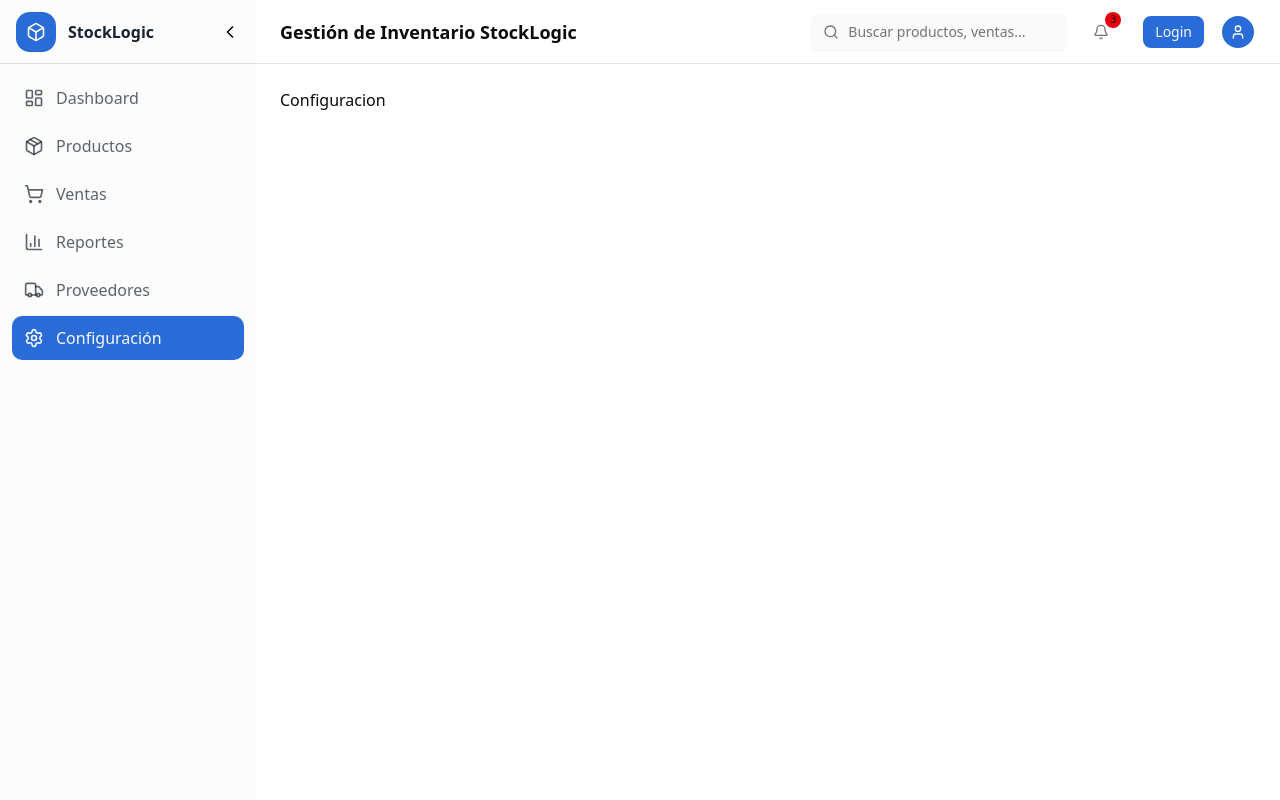
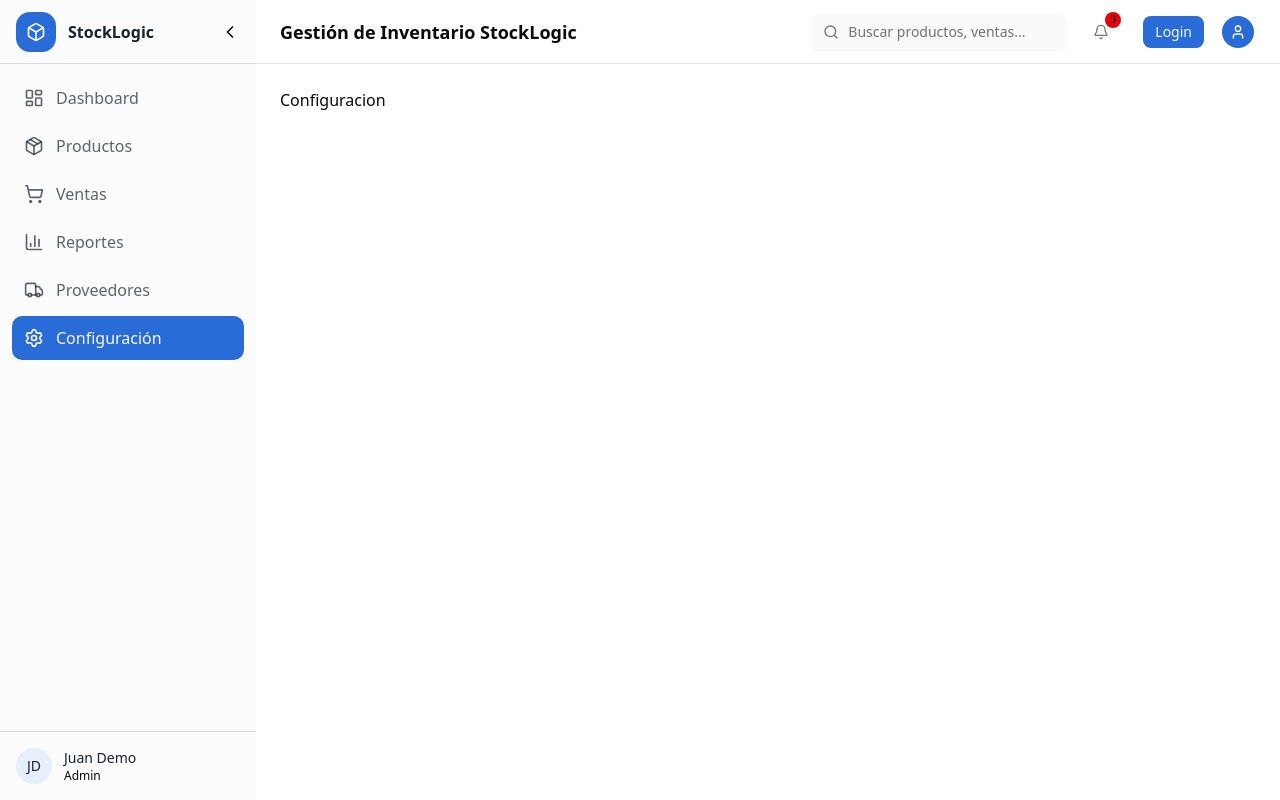
Before and after one commit to Fennex10/StockLogic, a React (Vite) app: page /configuracion in a window 1280 px wide. Built offline with nearby package versions, Linux system fonts and the light colour scheme.

Commit message:
fixed and updated

```diff
--- a/package.json
+++ b/package.json
@@ -21,6 +21,7 @@
     "react": "^19.2.0",
     "react-dom": "^19.2.0",
     "react-router": "^7.13.0",
+    "recharts": "^3.7.0",
     "sonner": "^2.0.7",
     "tailwind-merge": "^3.4.0",
     "tailwindcss": "^4.1.18",
--- a/src/auth/actions/forgot-password.action.ts
+++ b/src/auth/actions/forgot-password.action.ts
@@ -0,0 +1,17 @@
+import { stockLogicApi } from "@/api/stockLogicApi"
+import type { AuthResponse } from "@/auth/interface/auth.Response";
+
+export const forgotPasswordAction = async (
+    userEmail: string,
+): Promise<AuthResponse> => {
+   try {
+      const {data} = await stockLogicApi.post<AuthResponse>('/auth/forgot-password', {
+         userEmail,
+      })
+      return data;
+
+   } catch (error){
+    console.log(error)
+    throw error
+}
+}
--- a/src/auth/store/auth.store.ts
+++ b/src/auth/store/auth.store.ts
@@ -3,6 +3,8 @@ import { create } from 'zustand'
 import { loginAction } from '../actions/login.action';
 import { checkAuthAction } from '../actions/check-auth.action';
 import { registerAction } from '../actions/register.action';
+import { forgotPasswordAction } from '../actions/forgot-password.action';
+import { resetPasswordAction } from '../actions/reset-password.action';
 
 type AuthStatus = 'authenticated' | 'not-authenticated' |'checking';
 
@@ -20,6 +22,9 @@ type AuthState = {
 
     register: (companyName: string, userName: string, companyEmail: string,
                userPassword: string, userPasswordConfirm: string) => Promise<boolean>;
+
+    forgot: (userEmail: string) => Promise<boolean>;
+    resetPassword: ( userPassword: string, userPasswordConfirm: string, userPasswordToken: string) => Promise<boolean>;
 }
 
 export const useAuthStore = create<AuthState>()((set, get) => ({
@@ -100,4 +105,38 @@ export const useAuthStore = create<AuthState>()((set, get) => ({
         }
     },
 
+    forgot: async(userEmail: string) => {
+
+        try {
+            const data = await forgotPasswordAction(userEmail);
+            localStorage.setItem('token', data.token);
+
+            set({user: data.user, token: data.token, authStatus:'authenticated'})
+            return true;
+
+        } catch (error) {
+           console.log(error)
+           localStorage.removeItem('token');
+           set({user: null, token: null, authStatus:'not-authenticated'})
+           return false;
+        }
+
+    },
+
+     resetPassword: async(userPassword: string, userPasswordConfirm: string, userPasswordToken: string) => {
+
+        try {
+            const data = await resetPasswordAction(userPassword, userPasswordConfirm, userPasswordToken);
+            localStorage.setItem('token', data.token);
+
+            set({user: data.user, token: data.token, authStatus:'authenticated'})
+            return true;
+
+        } catch (error) {
+           console.log(error)
+           localStorage.removeItem('token');
+           set({user: null, token: null, authStatus:'not-authenticated'})
+           return false;
+        }
+    },
 }))
--- a/src/components/Sidebar.tsx
+++ b/src/components/Sidebar.tsx
@@ -65,26 +65,131 @@ export function Sidebar({ collapsed, setCollapsed }: SidebarProps) {
               key={item.path}
               to={item.path}
               end={item.path === "/"}
-            //   className={({ isActive }) =>
-            //     cn(
-            //       "sidebar-link",
-            //       isActive && "sidebar-link-active"
-            //     )
-            //   }
-            className={({ isActive }) =>
+              className={({ isActive }) =>
                 cn(
-                    "flex items-center gap-3 px-3 py-2.5 rounded-lg text-sidebar-foreground/70 transition-all duration-200 hover:bg-sidebar-accent hover:text-sidebar-foreground",
-                    isActive &&
+                  "flex items-center gap-3 px-3 py-2.5 rounded-lg text-sidebar-foreground/70 transition-all duration-200 hover:bg-sidebar-accent hover:text-sidebar-foreground",
+                  isActive &&
                     "bg-sidebar-primary text-sidebar-primary-foreground hover:bg-sidebar-primary"
                 )
-                }
+              }
             >
               <item.icon className="h-5 w-5 flex-shrink-0" />
               {!collapsed && <span>{item.label}</span>}
             </NavLink>
           ))}
         </nav>
+
+        {/* Usuario */}
+        <div className="border-t border-sidebar-border p-4">
+          <div className="flex items-center gap-3">
+            <div className="h-9 w-9 rounded-full bg-sidebar-accent flex items-center justify-center">
+              <span className="text-sm font-medium text-sidebar-foreground">
+                JD
+              </span>
+            </div>
+
+            {!collapsed && (
+              <div className="animate-fade-in">
+                <p className="text-sm font-medium text-sidebar-foreground">
+                  Juan Demo
+                </p>
+                <p className="text-xs text-sidebar-muted">Admin</p>
+              </div>
+            )}
+          </div>
+        </div>
       </div>
     </aside>
   );
 }
+
+// import { NavLink } from "react-router";
+// import {
+//   LayoutDashboard,
+//   Package,
+//   ShoppingCart,
+//   BarChart3,
+//   Truck,
+//   Settings,
+//   ChevronLeft,
+//   Box,
+// } from "lucide-react";
+// import { cn } from "@/lib/utils";
+
+// const navItems = [
+//   { icon: LayoutDashboard, label: "Dashboard", path: "/" },
+//   { icon: Package, label: "Productos", path: "/productos" },
+//   { icon: ShoppingCart, label: "Ventas", path: "/ventas" },
+//   { icon: BarChart3, label: "Reportes", path: "/reportes" },
+//   { icon: Truck, label: "Proveedores", path: "/proveedores" },
+//   { icon: Settings, label: "Configuración", path: "/configuracion" },
+// ];
+
+// interface SidebarProps {
+//   collapsed: boolean;
+//   setCollapsed: (value: boolean) => void;
+// }
+
+// export function Sidebar({ collapsed, setCollapsed }: SidebarProps) {
+//   return (
+//     <aside
+//       className={cn(
+//         "fixed left-0 top-0 z-40 h-screen bg-sidebar transition-all duration-300",
+//         collapsed ? "w-20" : "w-64"
+//       )}
+//     >
+//       <div className="flex h-full flex-col">
+//         {/* Logo */}
+//         <div className="flex h-16 items-center justify-between border-b border-sidebar-border px-4">
+//           <div className="flex items-center gap-3">
+//             <div className="flex h-10 w-10 items-center justify-center rounded-xl bg-sidebar-primary">
+//               <Box className="h-5 w-5 text-sidebar-primary-foreground" />
+//             </div>
+
+//             {!collapsed && (
+//               <span className="font-semibold text-sidebar-foreground">
+//                 StockLogic
+//               </span>
+//             )}
+//           </div>
+
+//           <button onClick={() => setCollapsed(!collapsed)}>
+//             <ChevronLeft
+//               className={cn(
+//                 "h-5 w-5 transition-transform duration-300",
+//                 collapsed && "rotate-180"
+//               )}
+//             />
+//           </button>
+//         </div>
+
+//         {/* Navigation */}
+//         <nav className="flex-1 space-y-1 p-3">
+//           {navItems.map((item) => (
+//             <NavLink
+//               key={item.path}
+//               to={item.path}
+//               end={item.path === "/"}
+//             //   className={({ isActive }) =>
+//             //     cn(
+//             //       "sidebar-link",
+//             //       isActive && "sidebar-link-active"
+//             //     )
+//             //   }
+//             className={({ isActive }) =>
+//                 cn(
+//                     "flex items-center gap-3 px-3 py-2.5 rounded-lg text-sidebar-foreground/70 transition-all duration-200 hover:bg-sidebar-accent hover:text-sidebar-foreground",
+//                     isActive &&
+//                     "bg-sidebar-primary text-sidebar-primary-foreground hover:bg-sidebar-primary"
+//                 )
+//                 }
+//             >
+//               <item.icon className="h-5 w-5 flex-shrink-0" />
+//               {!collapsed && <span>{item.label}</span>}
+//             </NavLink>
+//           ))}
+//         </nav>
+//       </div>
+//     </aside>
+//   );
+// }
```
Also changed, not shown: 1 other file (tests, documents, lock files or other folders).
